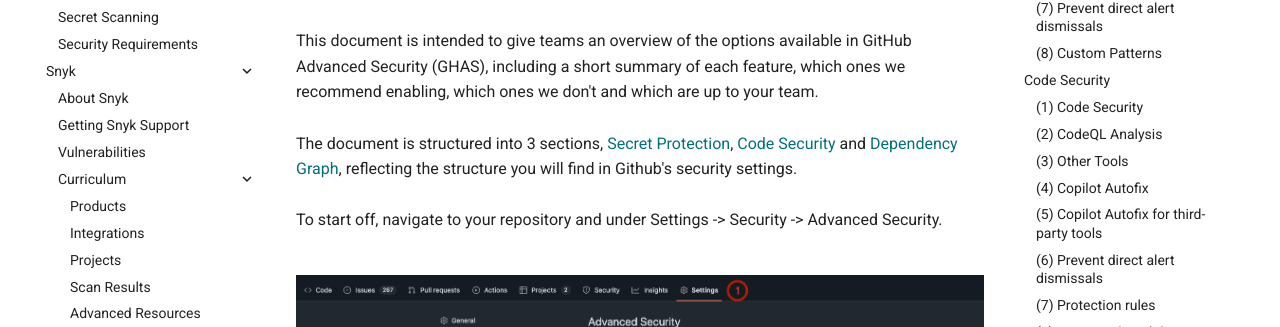
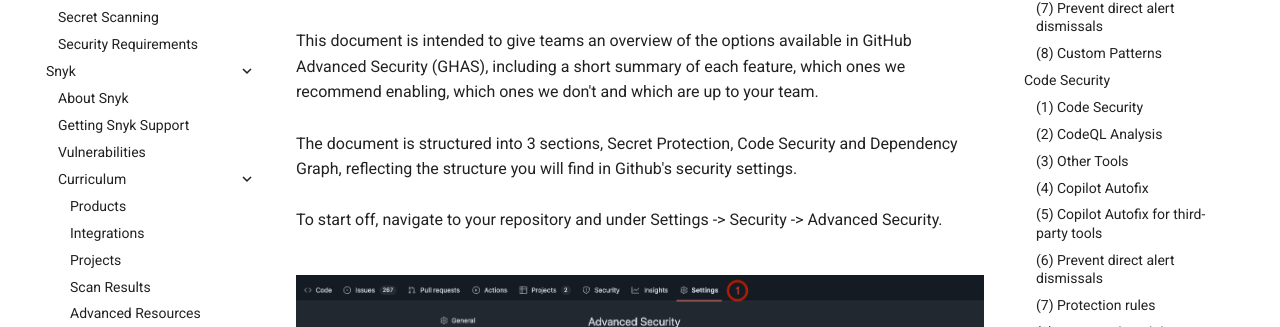
Before and after one commit to equinor/appsec, an MkDocs documentation site: the page built from docs/toolbox/github-advanced-security/setup.md, in a window 1280 px wide and 900 px high. Shown: the part 385-712 px from the top of the window. Built offline with MkDocs 1.6.1 and Material for MkDocs 9.7.7, drawn with Linux system fonts in a browser that asks for light colours; some web fonts are replaced; comment, search, counter and statistics services are not loaded; some of the changed lines change nothing that is shown.

Commit message:
fix links not working

```diff
--- a/docs/toolbox/github-advanced-security/setup.md
+++ b/docs/toolbox/github-advanced-security/setup.md
@@ -9,7 +9,7 @@
 <br/>
 This document is intended to give teams an overview of the options available in GitHub Advanced Security (GHAS), including a short summary of each feature, which ones we recommend enabling, which ones we don't and which are up to your team.
 <br/><br/>
-The document is structured into 3 sections, [Secret Protection](#1-secret-protection), [Code Security](#1-code-security) and [Dependency Graph](#1-dependency-graph), reflecting the structure you will find in Github's security settings.<br/><br/>
+The document is structured into 3 sections, Secret Protection, Code Security and Dependency Graph, reflecting the structure you will find in Github's security settings.<br/><br/>
 To start off, navigate to your repository and under Settings -> Security -> Advanced Security.
 <br/><br/>
 
```
